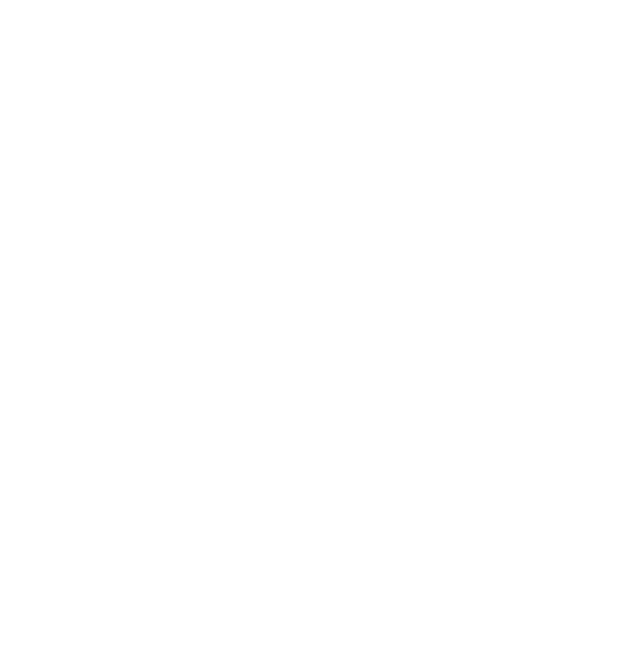
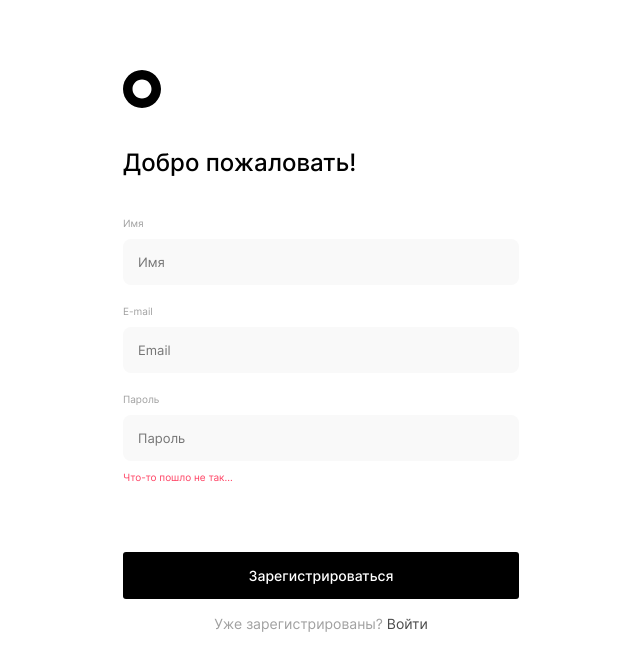
Before and after one commit to EkaterinaLe7/movies-explorer-frontend, a React (Create React App) app: page /signup in a window 1280 px wide. Before the commit this address had no page. Shown: the top 670 px of the page, without its empty margins (319-959 px from the left). Built offline with nearby package versions, Linux system fonts and the light colour scheme.

Commit message:
feat: добавить компонент Register

```diff
--- a/src/components/App/App.js
+++ b/src/components/App/App.js
@@ -1,12 +1,13 @@
 import React, { useState, useEffect } from "react";
 import { Routes, Route, Navigate, useNavigate } from "react-router-dom";
-import "./App.css"
+import "./App.css";
 import Header from "../Header/Header";
 import Main from "../Main/Main";
-import Footer from "../Footer/Footer"
-import Movies from "../Movies/Movies"
-import SavedMovies from "../SavedMovies/SavedMovies"
-import Profile from "../Profile/Profile"
+import Footer from "../Footer/Footer";
+import Movies from "../Movies/Movies";
+import SavedMovies from "../SavedMovies/SavedMovies";
+import Profile from "../Profile/Profile";
+import Register from "../Register/Register";
 
 function App() {
   return (
@@ -16,7 +17,7 @@
           path="/"
           element={
             <>
-              <Header isMainPage={true}/>
+              <Header isMainPage={true} />
               <Main />
               <Footer />
             </>
@@ -26,7 +27,7 @@
           path="/movies"
           element={
             <>
-              <Header/>
+              <Header />
               <Movies />
               <Footer />
             </>
@@ -36,7 +37,7 @@
           path="/saved-movies"
           element={
             <>
-              <Header/>
+              <Header />
               <SavedMovies />
               <Footer />
             </>
@@ -46,8 +47,16 @@
           path="/profile"
           element={
             <>
-              <Header/>
+              <Header />
               <Profile />
+            </>
+          }
+        />
+        <Route
+          path="/signup"
+          element={
+            <>
+              <Register />
             </>
           }
         />
--- a/src/components/Header/Header.js
+++ b/src/components/Header/Header.js
@@ -4,7 +4,7 @@
 import MenuPopup from "./MenuPopup/MenuPopup";
 
 function Header({ isMainPage = false }) {
-  const loggedIn = true;
+  const loggedIn = false;
   const [isOpen, setIsOpen] = useState(false);
 
   function handleMenuClick() {
@@ -20,7 +20,7 @@
       <Link to="/" className="header__logo" />
       {!loggedIn ? (
         <nav className="header__links-container">
-          <Link to="/" className="header__link header__link_bold">
+          <Link to="/signup" className="header__link header__link_bold">
             Регистрация
           </Link>
           <Link to="/" className="header__link header__link_type_button">
--- a/src/components/Preloader/Preloader.css
+++ b/src/components/Preloader/Preloader.css
@@ -61,7 +61,7 @@
     position: absolute;
     top: 0;
     left: 0;
-    background: #FF6838;
+    background: white;
     border-radius: 50px;
 }
 
@@ -77,12 +77,12 @@
 }
 
 .preloader__round::after {
-    background: white;
+    background: #F3C1F8;
     animation: preloader-inside-white 1s ease-in-out infinite;
 }
 
 .preloader__round::before {
     z-index: 10;
-    background: #FF6838;
+    background: white;
     animation: preloader-inside-red 1s ease-in-out infinite;
 }
--- /dev/null
+++ b/src/components/Register/Register.css
@@ -0,0 +1,175 @@
+.register {
+  padding: 70px 0;
+  display: flex;
+  flex-direction: column;
+  align-items: center;
+}
+
+.register__container {
+  max-width: 396px;
+  width: 100%;
+}
+
+.register__logo {
+  width: 38px;
+  height: 38px;
+  background-image: url(../../images/logo.svg);
+  background-position: center;
+  background-repeat: no-repeat;
+  background-size: contain;
+  transition: opacity 0.2s linear;
+  cursor: pointer;
+  display: block;
+  margin-bottom: 40px;
+}
+
+.register__logo:hover {
+  opacity: 0.7;
+}
+
+.register__title {
+  font-size: 24px;
+  font-weight: 500;
+  line-height: 29px;
+  letter-spacing: 0em;
+  text-align: left;
+  margin: 0 0 40px;
+}
+
+.register__form {
+  display: flex;
+  flex-direction: column;
+}
+
+.register__label {
+  display: flex;
+  flex-direction: column;
+  font-size: 10px;
+  font-weight: 400;
+  line-height: 12px;
+  letter-spacing: 0em;
+  text-align: left;
+  color: #a0a0a0;
+}
+
+.register__input {
+  font-size: 13px;
+  font-weight: 400;
+  line-height: 16px;
+  letter-spacing: 0em;
+  text-align: left;
+  border: none;
+  background-color: #f9f9f9;
+  border-radius: 8px;
+  margin-top: 10px;
+  padding: 15px;
+  color: #000;
+}
+
+.register__error {
+  font-size: 10px;
+  font-weight: 400;
+  line-height: 12px;
+  letter-spacing: 0em;
+  text-align: left;
+  color: #ff4062;
+  margin-top: 10px;
+  min-height: 10px;
+  /* opacity: 0; */
+}
+
+.popup__error_visible {
+  opacity: 1;
+}
+
+.register__input_type_error {
+  color: #ff4062;
+  /* border: 2px solid #ff4062; */
+}
+
+.register__button {
+  margin: 69px 0 16px;
+  font-size: 14px;
+  font-weight: 500;
+  line-height: 17px;
+  letter-spacing: 0em;
+  text-align: center;
+  color: #fff;
+  background-color: #000;
+  border: none;
+  padding: 15px 0 15px;
+  cursor: pointer;
+  border-radius: 3px;
+  transition: opacity 0.2s linear;
+}
+
+.register__button:hover {
+    opacity: .7;
+}
+
+.register__link-text {
+font-size: 14px;
+font-weight: 400;
+line-height: 17px;
+letter-spacing: 0em;
+text-align: center;
+margin: 0;
+text-decoration: none;
+color: #A0A0A0;
+}
+
+.register__link{
+color: #000;
+text-decoration: none;
+transition: opacity 0.2s linear;
+}
+
+.register__link {
+    opacity: .7;
+}
+
+@media screen and (max-width: 800px) {
+  .register {
+    padding-top: 232px;
+    padding-bottom: 232px;
+  }
+}
+
+@media screen and (max-width: 650px) {
+    .register {
+        padding: 56px 50px 30px;
+      }
+}
+
+@media screen and (max-width: 450px) {
+    .register {
+        padding-left: 30px;
+        padding-right: 30px;
+      }
+
+  .register__container {
+    max-width: 260px;
+    display: flex;
+    flex-direction: column;
+  align-items: center;
+  }
+
+  .register__logo {
+    margin-bottom: 50px;
+  }
+
+  .register__title {
+    margin-bottom: 80px;
+  }
+
+  .register__button {
+    margin: 157 0 14pxpx;
+    font-size: 12px;
+    line-height: 15px;
+  }
+
+  .register__link-text {
+    font-size: 12px;
+    line-height: 15px;
+    }
+}
--- /dev/null
+++ b/src/components/Register/Register.js
@@ -0,0 +1,71 @@
+import React from "react";
+import "./Register.css";
+import { Link } from "react-router-dom";
+
+function Register({ isLoading = false }) {
+  return (
+    <main className="register">
+      <div className="register__container">
+        <Link to="/" className="register__logo" />
+        <h2 className="register__title">Добро пожаловать!</h2>
+        <form className="register__form" method="post" name="register">
+          <label className="register__label">
+            Имя
+            <input
+              className="register__input register__input_content_name"
+              type="text"
+              id="name-input"
+              name="username"
+              placeholder="Имя"
+              required=""
+              minLength={2}
+              maxLength={40}
+            />
+            <span className="register__error name-input-error"></span>
+          </label>
+          <label className="register__label">
+            E-mail
+            <input
+              className="register__input register__input_content_email"
+              type="email"
+              id="email-input"
+              name="email"
+              placeholder="Email"
+              required=""
+              minLength={2}
+              maxLength={40}
+            />
+            <span className="register__error email-input-error"></span>
+          </label>
+          <label className="register__label">
+            Пароль
+            <input
+              className="register__input register__input_content_password register__input_type_error"
+              type="password"
+              id="password-input"
+              name="password"
+              placeholder="Пароль"
+              required=""
+              minLength={5}
+              maxLength={40}
+            />
+            <span className="register__error password-input-error">
+              Что-то пошло не так...
+            </span>
+          </label>
+          <button className="register__button" type="submit">
+            {`${isLoading ? "Отправка..." : "Зарегистрироваться"}`}
+          </button>
+        </form>
+        <p className="register__link-text">
+          Уже зарегистрированы?{" "}
+          <Link className="register__link" to="/signin">
+            Войти
+          </Link>
+        </p>
+      </div>
+    </main>
+  );
+}
+
+export default Register;
```
